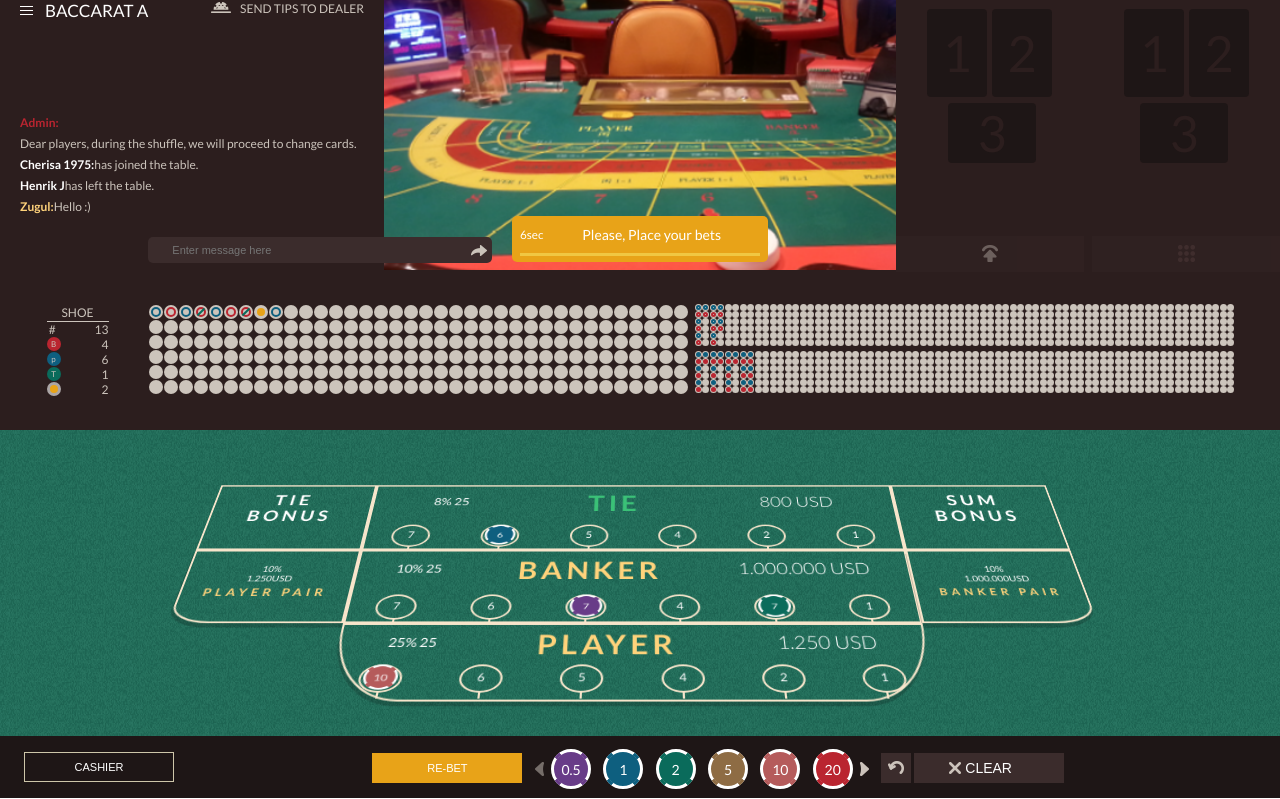
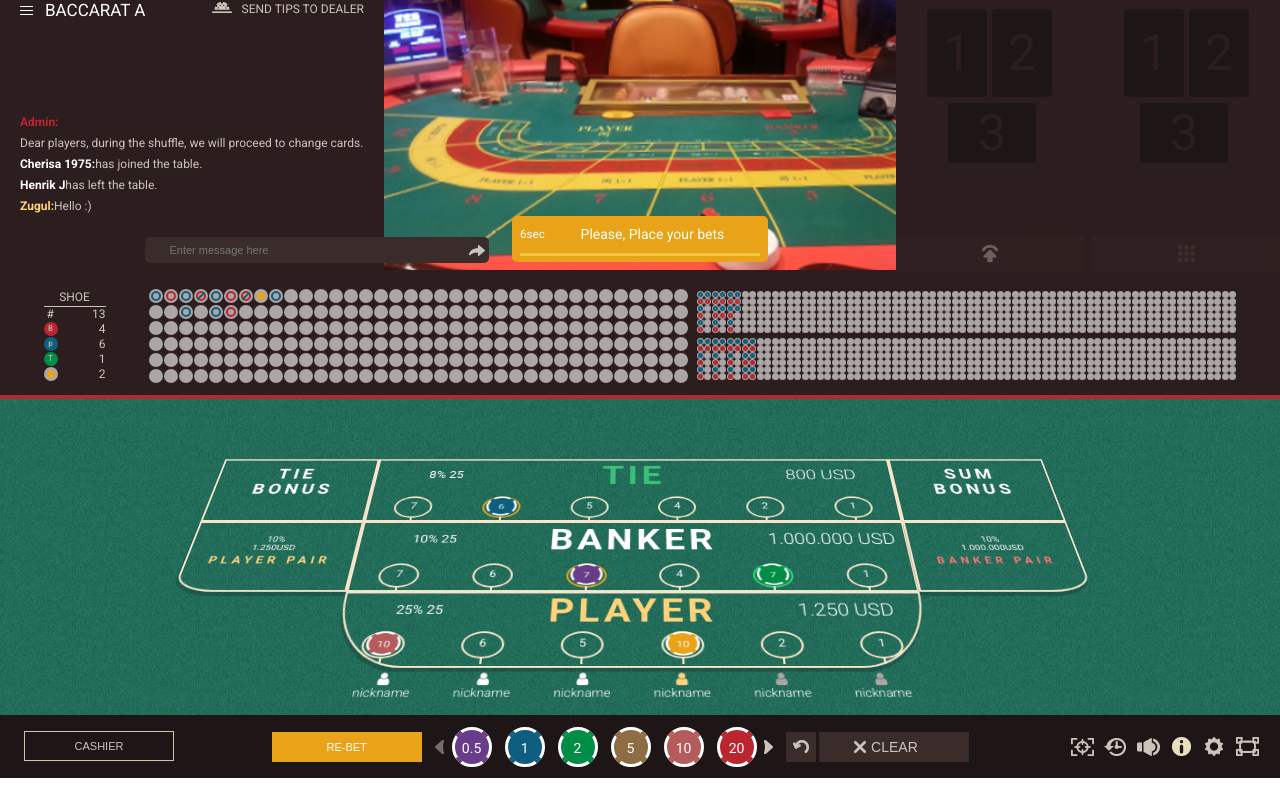
Before and after one commit to muradyanknarik/baccarat, a plain HTML site: page index.html in a window 1280 px wide. Shown: the part 90-889 px from the top of the page. After the commit the page ends 868 px from the top, so only its background shows below. Drawn offline with nearby package versions, Linux system fonts and the light colour scheme.

Commit message:
http://css-live.ru/css/bolshaya-statya-pro-gridy-css-grid-layout.html

```diff
--- a/css/style.css
+++ b/css/style.css
@@ -35,7 +35,6 @@ ul {list-style-type: none;}
     background-repeat: no-repeat;
     background-position: center;
 }
-
 /*************************************************/
 .yellow {
     background-color: rgb(232, 163, 24) ;
@@ -48,6 +47,9 @@ ul {list-style-type: none;}
 }
 .red-text{
     color:#ba2530 !important;
+}
+.gray-text{
+    color:#aba5a5 !important;
 }
 .red{
     background-color:#ba2530 !important;
@@ -64,6 +66,7 @@ ul {list-style-type: none;}
 .pink {
     background-color:#b55b5b;
 }
+
 .blue-brd {
     border-color: rgb(14, 95, 127) !important;
 }
@@ -71,13 +74,16 @@ ul {list-style-type: none;}
     border-color: #ba2530 !important;
 }
 .yellow-brd {
-    border: #e8a318 !important;
+    border-color: #e8a318 !important;
 }
 .green {
-    background-color:#0a6b5b !important;
+    background-color: #008d46!important;
 }
 .green-text {
     color: #3ac177 !important;
+}
+.green-brd {
+    border-color: #16e56c !important;
 }
 .brown-text {
     color: #3b2c2c;
@@ -96,15 +102,12 @@ ul {list-style-type: none;}
     height: 10px;
     transform: rotate(45deg);
 }
-
-
-
 .circle {
     text-align: center;
     font-style: normal;
     border-radius: 50%;
     display: inline-block;
-    background-color: rgb(204, 196, 188);
+    background-color: #aba5a5;
 }
 .crl-brd {
     border: 2px solid;
@@ -139,15 +142,13 @@ ul {list-style-type: none;}
     line-height: 4px;
 }
 /*************************************************/
-
 body {
-    font-family: 'Lato', sans-serif;
+    font-family: 'Roboto', sans-serif;
     color: #ccc4bc;
     font-size: 12px;
     line-height: 1;
     overflow-y: auto;
 }
-
 section.section-1, section.section-3 {
     width: 30%;
     height: 45vh;
@@ -237,10 +238,7 @@ div.menu span:hover ~ ul {
     background: url(../img/casino-place.png) no-repeat;
     margin-right: 7px;
 }
-.collapse + input{
-    display: none;
-}
-.collapse + input + div{
+.collapse + input, .collapse + input + div{
     display:none;
 }
 .collapse + input:checked + div{
@@ -294,14 +292,10 @@ div.menu span:hover ~ ul {
     border-radius: 50%;
     font-size: 10px;
 }
-
-
 /***chat******/
 .chat {
     height: 110px;
     width: calc(100% - 40px);
-    /* margin: 74px 0 7px 0; */
-    /* display: table-cell; */
     position: absolute;
     bottom: 48px;
 }
@@ -333,7 +327,6 @@ section.section-1 input:after {
     top:0;
     width: 10px;
     height: 26px;
-
 }
 /******************/
 .section-3 .team-head  {
@@ -423,11 +416,18 @@ section.section-1 input:after {
     background-color: rgb(44, 30, 30);
     width: 100%;
     text-align: center;
-    height: 20vh;
+    min-height: 16vh;
+    line-height: 16vh;
+    display: inline-block;
 }
 .section-4 > div {
     display:inline-block;
-    margin-top: calc((20vh - 93px) / 2);
+    vertical-align: middle;
+}
+.section-4 > div > div {
+    float: none;
+    display: inline-grid;
+    vertical-align: middle;
 }
 .section-4-1 {
     margin-right: 40px;
@@ -446,13 +446,11 @@ section.section-1 input:after {
     float: left;
 }
 .section-4-1 ul li .circle.middle-crl {
-
     font-size: 8px;
 }
 .section-4-1 ul li:nth-of-type(2n) {
     text-align: right;
 }
-
 .section-4-2 ul {
     grid-auto-flow: column;
     display: grid;
@@ -462,7 +460,6 @@ section.section-1 input:after {
 .section-4-3 > ul {
     display: grid;
     grid-auto-flow: column;
-    /* grid-template-rows: repeat(2,1fr); */
     grid-gap: 1px;
     margin-left: 7px;
 }
@@ -473,25 +470,21 @@ section.section-1 input:after {
     display: grid;
     grid-auto-flow: column;
     grid-template-rows: repeat(6,1fr);
-    /* grid-column-gap: 0px; */
 }
-
 /*********************************************/
 .section-5 {
     background: url(../img/table-poker.png) repeat;
     width: 100%;
-    height: 306px;
     text-align: center;
     perspective: 845px;
     color: #fff;
-    min-height: 35vh;
+    min-height: 39vh;
 }
-
 section.section-5 > div {
     transform-style: preserve-3d;
     transform: rotateX(36deg) translateX(-7px) translateY(3px) rotateZ(0deg) scale(1);
     width: 70%;
-    margin: 18px auto;
+    margin: 16px auto 0 auto;
     min-width: 900px;
 }
 section.section-5 > div > ul {
@@ -512,10 +505,13 @@ section.section-5 > div > ul {
     box-shadow: -1px 5px 0px rgba(0, 0, 0, 0.19);
     padding-top: 16px;
 }
-section.section-5 > div > ul > li:nth-of-type(7),
-section.section-5 > div > ul > li:nth-of-type(9),
+section.section-5 > div > ul > li:nth-of-type(7), section.section-5 > div > ul > li:nth-of-type(9), section.section-5 > div > ul > li:nth-of-type(8),  section.section-5 > div > ul > li:nth-of-type(10),  section.section-5 > div > ul > li:nth-of-type(12) {
+    border: none;
+    height: 0;
+}
 section.section-5 > div > ul > li:nth-of-type(8) {
-    border: none;
+    height:90px;
+
 }
 .table-col-8 ul:last-child {
     line-height: normal;
@@ -527,7 +523,7 @@ section.section-5 > div > ul > li:nth-of-type(8) {
     position: absolute;
     left: 0;
     top: 0;
-    height: 85px;
+    height: 86px;
     box-sizing: border-box;
     box-shadow: -1px 5px 0px rgba(0, 0, 0, 0.19);
     border-radius: 0px 60px 75px 74px/0px 0px 95px 87px;
@@ -539,18 +535,39 @@ section.section-5 > div > ul > li {
     position: relative;
     overflow: hidden;
 }
-
 section.section-5 > div > ul li ul {
     display: grid;
     grid-auto-flow: column;
     line-height: 43px;
-    grid-template-rows: repeat(1,1fr);
+    grid-template-columns: 150px 1fr 150px;
+}
+section.section-5 > div > ul li ul:last-child {
+    grid-template-columns: repeat(6,1fr);
 }
 .section-5  div ul b {
     text-transform: uppercase;
     white-space: nowrap;
     line-height: 22px;
     letter-spacing: 4px;
+}
+.section-5 .red-text {
+    color: #f47676 !important;
+}
+section.section-5 > div > ul > li:nth-of-type(11) {
+    border: none;
+    line-height: normal;
+    height: 30px;
+}
+section.section-5 > div > ul > li:nth-of-type(11) ul {
+    margin: 0 9px;
+}
+section.section-5 > div > ul > li:nth-of-type(11) li {
+    line-height: normal;
+    font-weight: 300;
+}
+.fa-user {
+    display: block;
+    font-size: 15px;
 }
 .table-col-1 b, .table-col-3 b {
     font-size: 20px;
@@ -589,20 +606,28 @@ section.section-5 > div > ul li ul {
     transform: rotateX(18deg) translateX(-7px) translateY(-9px) rotateZ(0deg) scale(0.8, 0.7);
 }
 b.table-game-name {
-    font-size: 30px;
+    font-size: 38px;
     vertical-align: middle;
 }
-
 /*******************/
 aside {
     background-color: rgb(30, 22, 22);
     width: 100%;
-    height: 62px;
     line-height: 62px;
+    padding: 0 18px 0 24px;
+    text-align: center;
     /* position: absolute; */
     /* bottom: 0; */
-    padding: 0 18px 0 24px;
-    text-align: center;
+    display: inline-block;
+}
+aside:before {
+    content: '';
+    position: absolute;
+    top: -4px;
+    left: 0;
+    width: 100%;
+    border-bottom: 4px solid #ba2530;
+    box-sizing: border-box;
 }
 
 aside .btn {
@@ -615,11 +640,13 @@ aside .btn.brown {
     background-repeat: no-repeat;
     background-position: 35px;
     font-size: 14px;
+    color: rgb(204, 196, 188);
 }
 aside .btn.casher {
     margin-top: 16px;
     background: transparent;
     border: 1px solid rgb(206, 198, 170);
+    color: rgb(204, 196, 188);
 }
 .chips {
     margin: 0 auto;
@@ -674,7 +701,7 @@ aside .btn.casher {
     border-color: #0e5f7f;
 }
 .pokerchip.green .segment {
-    border-color: #0a6b5b;
+    border-color: #008d46;
 }
 .pokerchip.coral .segment {
     border-color: #8e6c44;
@@ -685,7 +712,41 @@ aside .btn.casher {
 .pokerchip.red .segment {
     border-color: #ba2530;
 }
+.pokerchip.yellow .segment {
+    border-color: rgb(232, 163, 24) ;
+}
 .pokerchip .segment:nth-child(1) {transform: rotate(45deg);}
 .pokerchip .segment:nth-child(2) {transform: rotate(135deg);}
 .pokerchip .segment:nth-child(3) {transform: rotate(225deg);}
 .pokerchip .segment:nth-child(4) {transform: rotate(315deg);}
+
+aside ul {
+    float: right;
+    vertical-align: middle;
+    display: inline-block;
+}
+aside ul li {
+    display: inline-block;
+    width: 30px;
+    height: 30px;
+    vertical-align: middle;
+    background-size: initial;
+}
+aside ul li:nth-child(1) {
+    background: url(../img/i-1.png) no-repeat center;
+}
+aside ul li:nth-child(2) {
+    background: url(../img/i-2.png) no-repeat center;
+}
+aside ul li:nth-child(3) {
+    background: url(../img/i-3.png) no-repeat center;
+}
+aside ul li:nth-child(4) {
+    background: url(../img/i-4.png) no-repeat center;
+}
+aside ul li:nth-child(5) {
+    background: url(../img/i-5.png) no-repeat center;
+}
+aside ul li:nth-child(6) {
+    background: url(../img/i-6.png) no-repeat center;
+}
--- a/index.html
+++ b/index.html
@@ -1,10 +1,10 @@
 <!DOCTYPE html>
-<html lang="en">
+<html>
 <head>
     <meta charset="UTF-8">
     <title>Baccarat</title>
     <meta content="width=device-width, initial-scale=1, maximum-scale=1, user-scalable=no" name="viewport">
-    <link href="https://fonts.googleapis.com/css?family=Lato:100,100i,300,300i,400,400i,700,700i,900,900i" rel="stylesheet">
+    <link href="https://fonts.googleapis.com/css?family=Roboto:400,100,300,500,700,900&subset=latin,cyrillic-ext" rel="stylesheet">
     <link rel="stylesheet" href="https://cdnjs.cloudflare.com/ajax/libs/font-awesome/4.5.0/css/font-awesome.min.css">
     <link rel="stylesheet" href="css/style.css">
     <script src="https://ajax.googleapis.com/ajax/libs/jquery/3.2.1/jquery.min.js"></script>
@@ -16,16 +16,16 @@
     </script>
 </head>
 <body>
-<section class="section-1 fl">
-    <a>
+<section class="section-1 fl">    <a>
         <img src="img/bally-logo.png"/>
     </a>
     <div class="menu fl">
-        <span class="fl"><i></i></span> baccarat a
+        <span class="fl"><i></i></span>
+        baccarat a
         <ul>
             <li>menu 1</li>
             <li>menu 2</li>
-            <li>menu 3</li>sds
+            <li>menu 3</li>
         </ul>
     </div>
     <div class="fr">
@@ -95,7 +95,7 @@
 </section>
 <section class="section-4 fl">
     <div>
-        <div class="section-4-1 fl">
+        <div class="section-4-1 ">
             <span>SHOE</span>
             <ul>
                 <li> &nbsp;# </li>
@@ -110,7 +110,7 @@
                 <li>2</li>
             </ul>
         </div>
-        <div class="section-4-2 fl">
+        <div class="section-4-2 ">
             <ul>
             <li class="circle middle-crl">
                 <i class="crl-brd blue-brd"> </i>
@@ -170,10 +170,16 @@
             <ul>
                 <li class="circle middle-crl"></li>
                 <li class="circle middle-crl"></li>
-                <li class="circle middle-crl"></li>
-                <li class="circle middle-crl"></li>
-                <li class="circle middle-crl"></li>
-                <li class="circle middle-crl"></li>
+                <li class="circle middle-crl">
+                    <i class="crl-brd blue-brd"> </i>
+                </li>
+                <li class="circle middle-crl"></li>
+                <li class="circle middle-crl">
+                    <i class="crl-brd blue-brd"> </i>
+                </li>
+                <li class="circle middle-crl">
+                    <i class="crl-brd red-brd"> </i>
+                </li>
                 <li class="circle middle-crl"></li>
                 <li class="circle middle-crl"></li>
                 <li class="circle middle-crl"></li>
@@ -358,7 +364,7 @@
                 <li class="circle middle-crl"></li>
             </ul>
         </div>
-        <div class="section-4-3 fl">
+        <div class="section-4-3 ">
       <ul>
           <ul>
               <li class="circle min-crl">
@@ -425,15 +431,33 @@
               <li class="circle min-crl"> </li>
           </ul>
           <ul>
-              <li class="circle min-crl"> </li>
-              <li class="circle min-crl"> </li>
-              <li class="circle min-crl"> </li>
-              <li class="circle min-crl"> </li>
-              <li class="circle min-crl"> </li>
-              <li class="circle min-crl"> </li>
-              <li class="circle min-crl"> </li>
-              <li class="circle min-crl"> </li>
-              <li class="circle min-crl"> </li>
+              <li class="circle min-crl">
+                  <i class="crl-brd min-crl-brd blue-brd"> </i>
+              </li>
+              <li class="circle min-crl">
+                  <i class="crl-brd  min-crl-brd red-brd"> </i>
+              </li>
+              <li class="circle min-crl">
+                  <i class="crl-brd min-crl-brd blue-brd"> </i>
+              </li>
+              <li class="circle min-crl">
+                  <i class="crl-brd  min-crl-brd red-brd"> </i>
+              </li>
+              <li class="circle min-crl">
+                  <i class="crl-brd min-crl-brd blue-brd"> </i>
+              </li>
+              <li class="circle min-crl">
+                  <i class="crl-brd  min-crl-brd red-brd"> </i>
+              </li>
+              <li class="circle min-crl">
+                  <i class="crl-brd min-crl-brd blue-brd"> </i>
+              </li>
+              <li class="circle min-crl">
+                  <i class="crl-brd  min-crl-brd red-brd"> </i>
+              </li>
+              <li class="circle min-crl">
+                  <i class="crl-brd min-crl-brd blue-brd"> </i>
+              </li>
               <li class="circle min-crl"> </li>
               <li class="circle min-crl"> </li>
               <li class="circle min-crl"> </li>
@@ -1497,7 +1521,7 @@
                 <ul>
                     <li> <i class="circle table-circle">7</i></li>
                     <li>
-                        <i class="circle table-circle">
+                        <i class="circle table-circle yellow-brd">
                             <div class="pokerchip blue">
                                 6
                                 <div class="segment"></div>
@@ -1524,7 +1548,7 @@
             <li class="table-col-5">
                 <ul>
                     <li><small>10% 25</small></li>
-                    <li> <b class="table-game-name yellow-text">banker</b></li>
+                    <li> <b class="table-game-name yellow-brd">banker</b></li>
                     <li><span>1.000.000 USD </span></li>
 
                 </ul>
@@ -1532,7 +1556,7 @@
                     <li> <i class="circle table-circle">7</i></li>
                     <li> <i class="circle table-circle">6</i></li>
                     <li>
-                        <i class="circle table-circle">
+                        <i class="circle table-circle yellow-brd">
                             <div class="pokerchip purple">
                                 7
                                 <div class="segment"></div>
@@ -1544,7 +1568,7 @@
                     </li>
                     <li> <i class="circle table-circle">4</i></li>
                     <li>
-                        <i class="circle table-circle">
+                        <i class="circle table-circle green-brd">
                             <div class="pokerchip green">
                                 7
                                 <div class="segment"></div>
@@ -1561,34 +1585,56 @@
                 <span>
                     <small>10%</small>
                     <small>1.000.000USD</small>
-                    <b class="yellow-text" >BANKER PAIR</b>
+                    <b class="red-text" >BANKER PAIR</b>
                 </span>
             </li>
             <li ></li>
             <li class="table-col-8">
                 <ul>
                     <li><small> 25% 25</small></li>
-                        <li> <b class="table-game-name yellow-text">player</b></li>
+                    <li> <b class="table-game-name yellow-text">player</b></li>
                     <li><span>1.250 USD</span></li>
 
                 </ul>
                 <ul>
                     <li>
                         <i class="circle table-circle">
-                        <div class="pokerchip pink">
+                            <div class="pokerchip pink">
                                 10
                                 <div class="segment"></div>
                                 <div class="segment"></div>
                                 <div class="segment"></div>
                                 <div class="segment"></div>
-                             </div>
+                            </div>
                         </i>
                     </li>
                     <li> <i class="circle table-circle">6</i></li>
                     <li> <i class="circle table-circle">5</i></li>
-                    <li> <i class="circle table-circle">4</i></li>
+                    <li>
+                        <i class="circle table-circle">
+                            <div class="pokerchip yellow">
+                                10
+                                <div class="segment"></div>
+                                <div class="segment"></div>
+                                <div class="segment"></div>
+                                <div class="segment"></div>
+                            </div>
+                        </i>
+                    </li>
                     <li> <i class="circle table-circle">2</i></li>
                     <li> <i class="circle table-circle">1</i></li>
+                </ul>
+            </li>
+            <li></li>
+            <li ></li>
+            <li class="table-col-11">
+                <ul>
+                    <li> <i class="fa fa-user"></i>nickname </li>
+                    <li> <i class="fa fa-user"></i>nickname </li>
+                    <li> <i class="fa fa-user"></i>nickname </li>
+                    <li> <i class="fa fa-user yellow-text"></i>nickname </li>
+                    <li> <i class="fa fa-user gray-text"></i>nickname </li>
+                    <li> <i class="fa fa-user gray-text"></i>nickname</li>
                 </ul>
             </li>
             <li></li>
@@ -1648,6 +1694,14 @@
             <button class="btn brown">CLEAR</button>
 
         </div>
+        <ul>
+            <li></li>
+            <li></li>
+            <li></li>
+            <li></li>
+            <li></li>
+            <li></li>
+        </ul>
     </aside>
 </section>
 </body>
```
Also changed, not shown: img/i-1.png (added), img/i-2.png (added), img/i-3.png (added), img/i-4.png (added), img/i-5.png (added), img/i-6.png (added).
